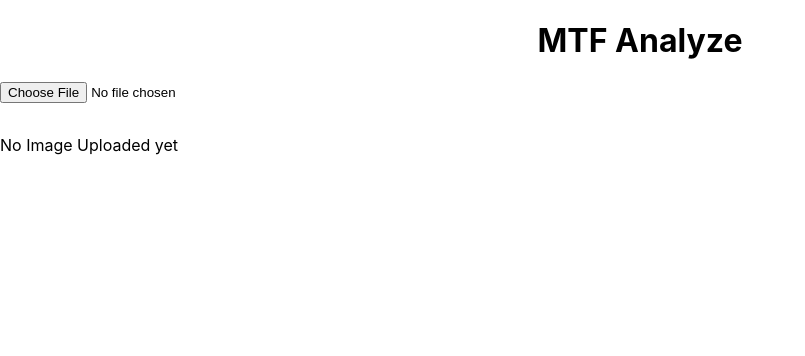
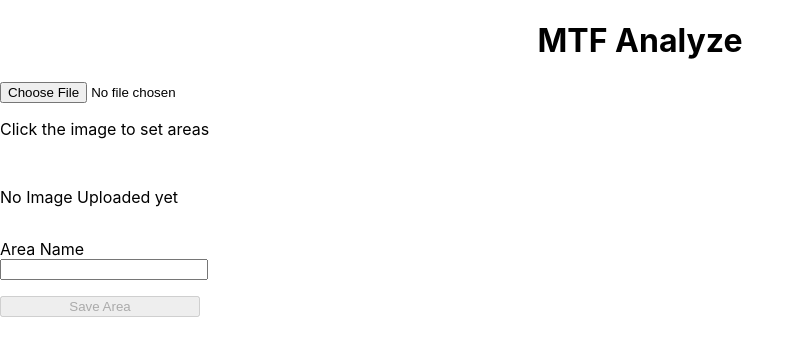
Before and after one commit to KyleJemino/mtf_analyze, a React (Create React App) app: page / in a window 1280 px wide. Shown: the top 356 px of the page, without its empty margins (0-805 px from the left). Built offline with nearby package versions, Linux system fonts and the light colour scheme.

Commit message:
removes reducer

```diff
--- a/src/App.css
+++ b/src/App.css
@@ -39,6 +39,15 @@
   margin:16px 0px;
 }
 
+.button {
+  max-width: 200px;
+}
+
+.text-input {
+  width: 200px;
+  margin-bottom: 16px;
+}
+
 @keyframes App-logo-spin {
   from {
     transform: rotate(0deg);
--- a/src/App.js
+++ b/src/App.js
@@ -1,4 +1,4 @@
-import React, { useReducer } from 'react'
+import React, { useState } from 'react'
 import './App.css'
 
 import ImageInput from './components/ImageInput.js'
@@ -16,23 +16,23 @@ const initialState = {
   image: ""
 }
 
-const reducer = (state, action) => {
-  switch(action.type) {
-    case TYPES.INSERT_IMAGE:
-      return {
-        ...state,
-        image: action.payload
-      }
-    default:
-      return state
-  }
-}
 
 function App() {
-  const [state, dispatch] = useReducer(reducer, initialState)
+  const [sensorData, setSensorData] = useState(null)
+  const [image, setImage] = useState('')
+  const [areas, setAreas] = useState([])
+
+  const context = {
+    sensorData,
+    setSensorData,
+    image,
+    setImage,
+    areas,
+    setAreas
+  }
 
   return (
-    <StateContext.Provider value={{ state: state, dispatch: dispatch }}>
+    <StateContext.Provider value={context}>
       <div className="App">
         <h1>MTF Analyze</h1>
       </div>
--- a/src/components/ImageContainer.js
+++ b/src/components/ImageContainer.js
@@ -1,24 +1,37 @@
-import React, { useContext } from 'react'
+import React, { useState, useContext, useEffect } from 'react'
 import ImageMapper from 'react-image-mapper'
 
 import { StateContext } from '../App.js'
 
 const ImageContainer = () => {
-  const context = useContext(StateContext)
+  const [points, setPoints] = useState([])
+  const [isSaveDisabled, setIsSaveDisabled] = useState(true)
+  const { image } = useContext(StateContext)
 
   const onClick = (e) => {
     console.log("x: ", e.nativeEvent.offsetX)
     console.log("y: ", e.nativeEvent.offsetY)
+    if (points.length < 4) {
+      setPoints([...points, [e.nativeEvent.offsetX, e.nativeEvent.offsetY]])
+    }
   }
+
+  useEffect(() => {
+    if (points.length === 4) { setIsSaveDisabled(false) }
+  }, [points])
 
   return (
     <>
+      <p>Click the image to set areas</p>
       <div className="image-section">
-        { context.state.image !== ""
-          ? <ImageMapper src={context.state.image} onImageClick={(e) => onClick(e)} />
+        { image !== ""
+          ? <ImageMapper src={image} onImageClick={(e) => onClick(e)} />
           : <p>No Image Uploaded yet</p>
         }
       </div>
+      <label>Area Name</label>
+      <input className="text-input"type='text'></input>
+      <button className="button" disabled={isSaveDisabled}>Save Area</button>
     </>
   )
 }
--- a/src/components/ImageInput.js
+++ b/src/components/ImageInput.js
@@ -2,13 +2,13 @@ import React, { useContext } from 'react'
 import { StateContext, TYPES } from '../App'
 
 function ImageInput() {
-  const context = useContext(StateContext)
+  const {setImage} = useContext(StateContext)
 
   const onChangePicture = (e) => {
     const uploaded_file = e.target.files[0]
     const imageURL = URL.createObjectURL(uploaded_file)
     if (uploaded_file) {
-      context.dispatch({type: TYPES.INSERT_IMAGE, payload: imageURL })
+      setImage(imageURL)
     }
   }
 
```
